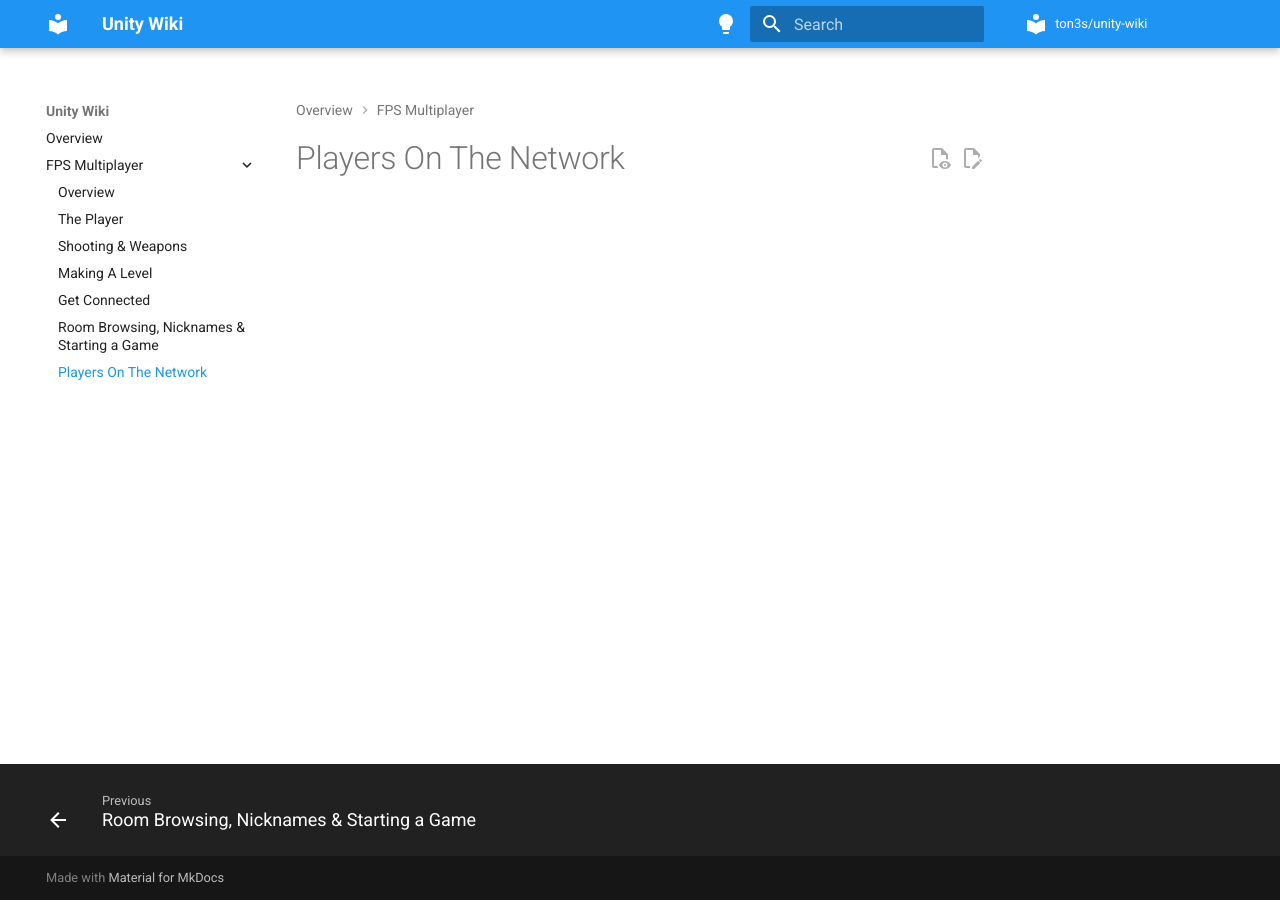
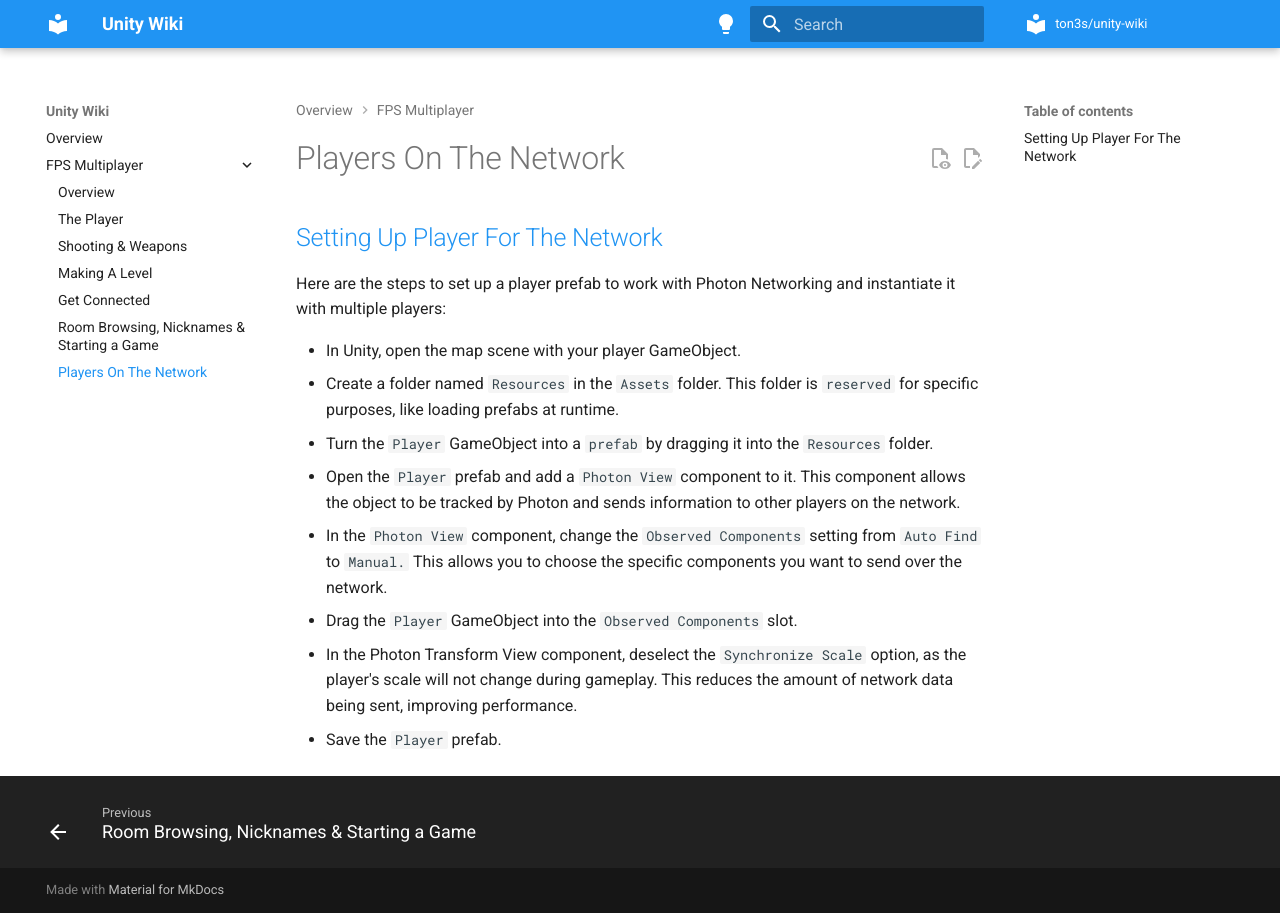
Before and after one commit to ton3s/unity-wiki, an MkDocs documentation site: the page built from docs/fps-multiplayer/players-on-network.md, in a window 1280 px wide. Built offline with MkDocs 1.6.1 and Material for MkDocs 9.7.7, drawn with Linux system fonts in a browser that asks for light colours.

Commit message:
Add video 50

```diff
--- a/docs/fps-multiplayer/players-on-network.md
+++ b/docs/fps-multiplayer/players-on-network.md
@@ -1 +1,14 @@
 # Players On The Network
+
+## [Setting Up Player For The Network](https://www.udemy.com/course/unity-online-multiplayer/learn/lecture/25989188#questions)
+
+Here are the steps to set up a player prefab to work with Photon Networking and instantiate it with multiple players:
+
+- In Unity, open the map scene with your player GameObject.
+- Create a folder named `Resources` in the `Assets` folder. This folder is `reserved` for specific purposes, like loading prefabs at runtime.
+- Turn the `Player` GameObject into a `prefab` by dragging it into the `Resources` folder.
+- Open the `Player` prefab and add a `Photon View` component to it. This component allows the object to be tracked by Photon and sends information to other players on the network.
+- In the `Photon View` component, change the `Observed Components` setting from `Auto Find` to `Manual.` This allows you to choose the specific components you want to send over the network.
+- Drag the `Player` GameObject into the `Observed Components` slot.
+- In the Photon Transform View component, deselect the `Synchronize Scale` option, as the player's scale will not change during gameplay. This reduces the amount of network data being sent, improving performance.
+- Save the `Player` prefab.
```
